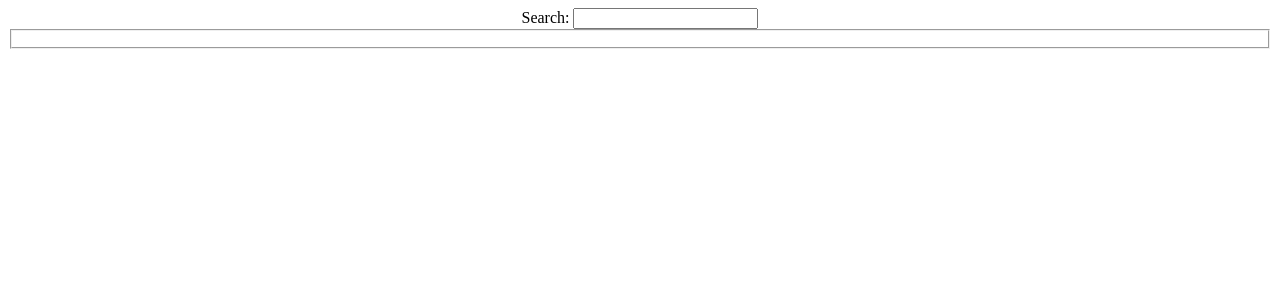
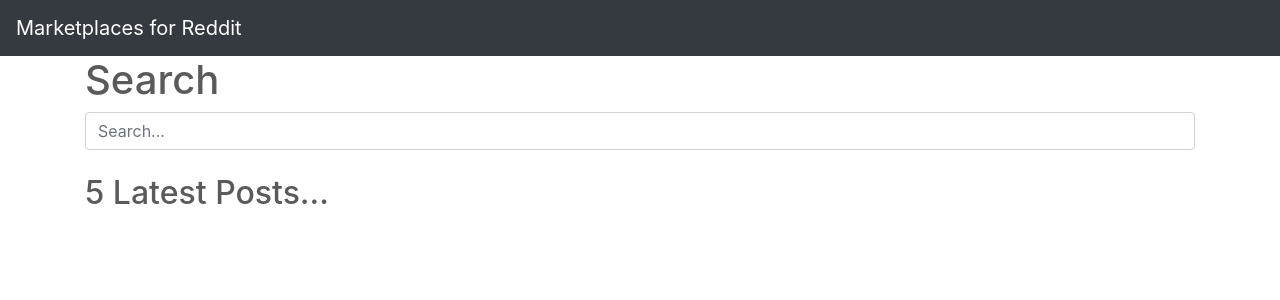
Before and after one commit to BPopson/marketplaces-for-reddit, a Django app: page / in a window 1280 px wide. Shown: the top 300 px of the page. Run offline with Django 3.2, Linux system fonts and the light colour scheme; data that the repository does not hold is empty; some libraries are stand-ins or nearby versions.

Commit message:
Sets up basic very homepage

```diff
--- a/marketplaces_for_reddit/MarketplacesForReddit/views.py
+++ b/marketplaces_for_reddit/MarketplacesForReddit/views.py
@@ -1,9 +1,12 @@
-from django.shortcuts import render
+from django.shortcuts import render, get_list_or_404
 
-
+from .models import Listing
 # Create your views here.
 def index(request):
+    listings = Listing.objects.order_by('-created_utc')
+
     context = {
-        'test': "Hello, world. You're at the Marketplaces For Reddit index."
+        'test': "Hello, world. You're at the Marketplaces For Reddit index.",
+        'listings': listings[0:5]
     }
     return render(request, 'home/index.html', context)
--- a/marketplaces_for_reddit/static/MarketplacesForReddit/style.css
+++ b/marketplaces_for_reddit/static/MarketplacesForReddit/style.css
@@ -0,0 +1,5 @@
+body {
+    padding-top: 3.5rem;
+    padding-bottom: 3rem;
+    color: #5a5a5a;
+}
--- a/marketplaces_for_reddit/templates/home/index.html
+++ b/marketplaces_for_reddit/templates/home/index.html
@@ -1,19 +1,35 @@
 <!DOCTYPE html>
 <html lang="en">
+{% load static %}
+<link rel="stylesheet" href="https://stackpath.bootstrapcdn.com/bootstrap/4.3.1/css/bootstrap.min.css" integrity="sha384-ggOyR0iXCbMQv3Xipma34MD+dH/1fQ784/j6cY/iJTQUOhcWr7x9JvoRxT2MZw1T" crossorigin="anonymous">
+<link rel="stylesheet" type="text/css" href="{% static 'MarketplacesForReddit/style.css' %}">
 <head>
     <meta charset="UTF-8">
     <title>Marketplaces for Reddit</title>
 </head>
 <body>
-    <form class="search" style="text-align: center;">
-        <label for="search">Search:</label>
-        <input type="search" name="search">
-        <!-- Number of trades-->
-        <!-- Date Created -->
-        <!-- Open/Closed/Etc -->
-        <fieldset>
+    <header>
+       <nav class="navbar navbar-expand-md navbar-dark fixed-top bg-dark">
+            <a class="navbar-brand" href="#">
+                Marketplaces for Reddit
+            </a>
+        </nav>
+    </header>
+    <main role="main">
+        <div class="container">
+        <h1>Search</h1>
+        <input class="form-control" type="search" placeholder="Search..."><br>
 
-        </fieldset>
-    </form>
+        <h2>5 Latest Posts...</h2>
+        {% for listing in listings %}
+            {{ listing.created_utc }} - {{ listing.edited }} - <strong>{{ listing.title }}</strong><br>
+        {% endfor %}
+    </div>
+    </main>
 </body>
+
+<script src="https://code.jquery.com/jquery-3.3.1.slim.min.js" integrity="sha384-q8i/X+965DzO0rT7abK41JStQIAqVgRVzpbzo5smXKp4YfRvH+8abtTE1Pi6jizo" crossorigin="anonymous"></script>
+<script src="https://cdnjs.cloudflare.com/ajax/libs/popper.js/1.14.7/umd/popper.min.js" integrity="sha384-UO2eT0CpHqdSJQ6hJty5KVphtPhzWj9WO1clHTMGa3JDZwrnQq4sF86dIHNDz0W1" crossorigin="anonymous"></script>
+<script src="https://stackpath.bootstrapcdn.com/bootstrap/4.3.1/js/bootstrap.min.js" integrity="sha384-JjSmVgyd0p3pXB1rRibZUAYoIIy6OrQ6VrjIEaFf/nJGzIxFDsf4x0xIM+B07jRM" crossorigin="anonymous"></script>
+
 </html>
```
